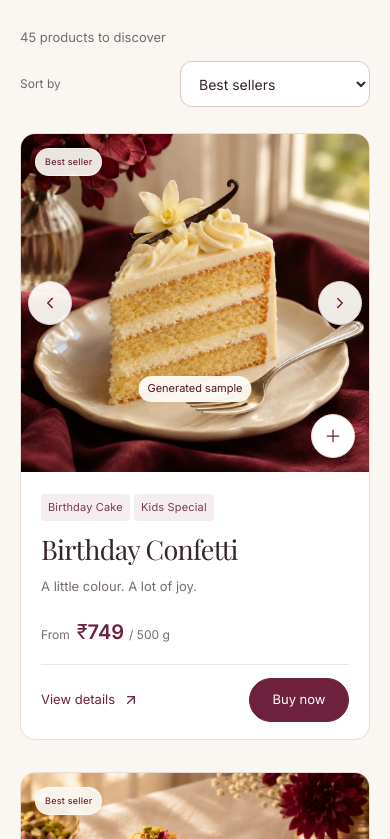
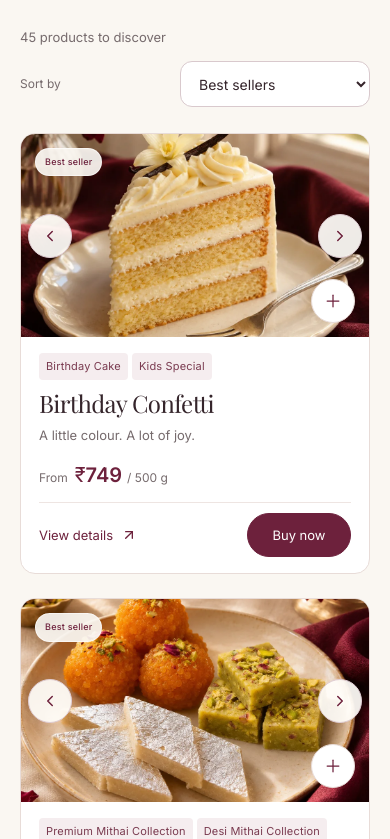
Before and after one commit to vikashkr1712/bakers-house, a React (Vite) app: page /shop in a window 390 px wide. Shown: the part 1165-2004 px from the top of the page. Built offline with nearby package versions, Linux system fonts and the light colour scheme.

Commit message:
Compact mobile product cards and remove sample labels

```diff
--- a/src/components/CatalogProductCard.jsx
+++ b/src/components/CatalogProductCard.jsx
@@ -53,7 +53,6 @@ export default function CatalogProductCard({ product, onAdd, onBuy, previewGalle
         <img key={currentPhoto.src} src={currentPhoto.src} alt={currentPhoto.alt} width="800" height="800" loading="lazy" decoding="async" />
       </Link>
       {previewEnabled && <>
-        {currentPhoto.generated && <span className="catalog-preview-sample">Generated sample</span>}
         <button type="button" className="catalog-preview-arrow catalog-preview-arrow--previous" aria-label={`Previous photograph of ${product.name}`} onClick={() => changePhoto(-1)}><ChevronLeft size={18} aria-hidden="true" /></button>
         <button type="button" className="catalog-preview-arrow catalog-preview-arrow--next" aria-label={`Next photograph of ${product.name}`} onClick={() => changePhoto(1)}><ChevronRight size={18} aria-hidden="true" /></button>
         <span className="catalog-gallery-position" aria-live={autoplay && !reducedMotion ? 'off' : 'polite'}>{activeImage + 1} / {gallery.length}</span>
--- a/src/data/productGallery.js
+++ b/src/data/productGallery.js
@@ -6,14 +6,14 @@ const inspirationSubjects = {
   sweets: ['an assorted mithai serving plate', 'mithai making by hand', 'an assorted mithai gift box', 'a festive mithai table', 'nuts, dates and seeds', 'assorted mithai textures'],
 }
 
-// These shared context photographs are explicitly labelled inspiration samples.
+// These shared context photographs are labelled by their styling inspiration.
 // They do not claim to show additional angles or the recipe of an actual product.
 export function buildProductGallery({ collection, name, image, alt }) {
   return [
     { src: image, alt, label: `${name} photograph`, generated: false },
     ...inspirationLabels.map((label, index) => ({
       src: `/images/bakery/gallery/${collection}-${String(index + 1).padStart(2, '0')}.webp`,
-      alt: `Generated sample: ${inspirationSubjects[collection]?.[index] || label.toLowerCase()}`,
+      alt: `Styling inspiration: ${inspirationSubjects[collection]?.[index] || label.toLowerCase()}`,
       label,
       generated: true,
     })),
--- a/src/pages/CakeDetailPage.jsx
+++ b/src/pages/CakeDetailPage.jsx
@@ -46,7 +46,7 @@ export default function CakeDetailPage({ onAdd, onBuy, collection = 'cakes' }) {
             <button type="button" className="product-gallery-arrow product-gallery-arrow--next" aria-label={`Next photograph of ${product.name}`} onClick={() => setActiveImage(index => (index + 1) % gallery.length)}><ChevronRight size={20} aria-hidden="true" /></button>
             <span className="product-gallery-position" aria-live="polite">{activeImage + 1} / {gallery.length}</span>
           </div>
-          <p className="product-gallery-note">{currentPhoto.generated ? `Generated sample · ${currentPhoto.label}. Styling inspiration; the actual product may differ.` : product.imageNote || currentPhoto.label}</p>
+          <p className="product-gallery-note">{currentPhoto.generated ? `${currentPhoto.label}. Styling inspiration; the actual product may differ.` : product.imageNote || currentPhoto.label}</p>
           <div className="cake-detail-thumbnails" role="group" aria-label="Product photographs">{gallery.map((photo, index) => <button key={photo.src} type="button" onClick={() => setActiveImage(index)} aria-pressed={activeImage === index} aria-label={`View photograph ${index + 1} of ${product.name}`}><img src={photo.src} alt="" width="100" height="100" loading="lazy" decoding="async" /><span className="product-gallery-thumbnail-number" aria-hidden="true">{index + 1}</span></button>)}</div>
           <Link className="cake-detail-back" to={from}><ArrowLeft size={16} aria-hidden="true" />{backLabel}</Link>
         </div>
--- a/src/styles/catalog.css
+++ b/src/styles/catalog.css
@@ -228,18 +228,20 @@
   .catalog-listing-heading { align-items: start; flex-direction: column; gap: 13px; }
   .catalog-section-heading > div > p:not(.eyebrow) { font-size: 13px; margin-top: 10px; }
   .catalog-results-count { font-size: 11px; }
-  .catalog-product-grid { gap: 23px 16px; }
-  .catalog-product-info { padding: 16px 14px 12px; }
-  .catalog-product-info h3 { font-size: 22px; margin-top: 11px; }
-  .catalog-product-note { font-size: 13px; }
+  .catalog-product-grid { grid-template-columns: minmax(0, 1fr); gap: 24px; }
+  .catalog-product-card { align-self: start; }
+  .catalog-product-image { flex: none; height: clamp(180px, 52vw, 260px); aspect-ratio: auto; }
+  .catalog-product-info { flex: none; padding: 16px 18px; }
+  .catalog-product-info h3 { font-size: 24px; margin-top: 8px; }
+  .catalog-product-note { font-size: 13px; margin-top: 6px; line-height: 1.65; }
   .catalog-product-tags { gap: 4px; }
   .catalog-product-tags span { font-size: 11px; padding: 4px 7px; }
-  .catalog-product-price { font-size: 18px; padding-top: 14px; }
+  .catalog-product-price { font-size: 20px; margin-top: 0; padding-top: 12px; }
   .catalog-product-price > span { font-size: 12px; }
   .catalog-product-price small { font-size: 12px; }
-  .catalog-product-actions { flex-wrap: wrap; margin-top: 11px; padding-top: 10px; gap: 5px; }
+  .catalog-product-actions { flex-wrap: nowrap; margin-top: 10px; padding-top: 10px; gap: 12px; }
   .catalog-details-link { font-size: 13px; }
-  .catalog-buy-button { font-size: 13px; padding: 10px 15px; width: 100%; }
+  .catalog-buy-button { font-size: 13px; padding: 10px 18px; min-width: 104px; width: auto; }
   .catalog-bestseller { left: 10px; top: 10px; padding: 5px 9px; font-size: 9px; }
   .catalog-quick-add { right: 11px; bottom: 11px; width: 44px; height: 44px; }
   .catalog-closing-note { gap: 12px; margin-top: 30px; padding-bottom: 15px; font-size: 10px; }
@@ -268,16 +270,6 @@
   .collection-subcategory-panel { padding: 20px 16px; }
   .collection-subcategory-controls .subcategory-select-field { flex-basis: 100%; }
   .collection-filter-clear { margin-left: 0; }
-  .catalog-product-grid { grid-template-columns: 1fr; gap: 25px; }
-  .catalog-product-image { aspect-ratio: 1 / .97; }
-  .catalog-product-info { padding: 22px 20px 17px; }
-  .catalog-product-info h3 { font-size: 27px; }
-  .catalog-product-note { font-size: 13px; }
-  .catalog-product-tags span { font-size: 11px; }
-  .catalog-product-price { padding-top: 17px; font-size: 20px; }
-  .catalog-product-actions { flex-wrap: nowrap; gap: 15px; padding-top: 13px; margin-top: 15px; }
-  .catalog-buy-button { width: auto; min-width: 100px; padding-inline: 18px; font-size: 13px; }
-  .catalog-details-link { font-size: 13px; }
   .catalog-bestseller { left: 14px; top: 14px; }
   .catalog-quick-add { width: 44px; height: 44px; right: 14px; bottom: 14px; }
   .catalog-hero-photo-frame { height: 320px; }
--- a/src/styles/product-gallery.css
+++ b/src/styles/product-gallery.css
@@ -5,7 +5,6 @@
 .catalog-gallery-position, .product-gallery-position { position: absolute; z-index: 1; bottom: 19px; left: 50%; translate: -50% 0; padding: 5px 10px; border-radius: 999px; background: #fffdf9ed; color: var(--burgundy-dark); font-size: 12px; line-height: 1.7; pointer-events: none; }
 .catalog-gallery-position { opacity: 0; visibility: hidden; }
 .catalog-product-card:has(:focus-visible) .catalog-gallery-position { opacity: 1; visibility: visible; }
-.catalog-preview-sample { position: absolute; z-index: 1; bottom: 70px; left: 50%; translate: -50% 0; width: max-content; max-width: calc(100% - 24px); padding: 4px 9px; border-radius: 999px; background: #fffdf9ed; color: var(--burgundy-dark); font-size: 11px; line-height: 1.6; text-align: center; pointer-events: none; }
 .catalog-product-image > a > img { animation: gallery-photo-reveal 180ms ease; }
 .product-gallery-note { min-height: 48px; margin-top: 12px; color: var(--muted); font-size: 14px; line-height: 1.7; }
 .cake-detail-gallery .cake-detail-thumbnails { display: grid; grid-template-columns: repeat(auto-fit, minmax(44px, 1fr)); gap: 10px; }
--- a/src/styles/redesign.css
+++ b/src/styles/redesign.css
@@ -135,6 +135,9 @@ body { background: var(--cream); color: var(--ink); }
   .category-image-wrap { aspect-ratio: 1.6; }
   .category-card-title { font-size: 27px; }
 }
+@media (max-width: 650px) {
+  .favorites .product-grid { grid-template-columns: minmax(0, 1fr); gap: 24px; }
+}
 @media (max-width: 420px) {
   .celebration-copy .eyebrow { font-size: 9px; letter-spacing: .12em; }
   .celebration-copy h1 { font-size: 39px; }
@@ -147,6 +150,5 @@ body { background: var(--cream); color: var(--ink); }
   .celebration-seal { font-size: clamp(8px, 2.5vw, 10px); }
   .celebration-seal em { font-size: clamp(10px, 3vw, 12px); }
   .celebration-float { border-width: 3px; }
-  .favorites .product-grid { grid-template-columns: minmax(0, 1fr); gap: 32px; }
 }
 @media (prefers-reduced-motion: reduce) { .celebration-float { animation: none; } }
--- a/src/styles/search.css
+++ b/src/styles/search.css
@@ -74,6 +74,9 @@
   .search-page-collection-note { display: none; }
   .search-page-footer { flex-direction: column; align-items: flex-start; gap: 8px; }
 }
+@media (max-width: 650px) {
+  .search-page-grid { grid-template-columns: minmax(0, 1fr); gap: 24px; }
+}
 @media (max-width: 599px) {
   .search-page-intro { padding-block: 12px 24px; }
   .search-page-heading { margin-top: 12px; }
@@ -94,7 +97,6 @@
   .search-page-categories button { padding: 10px 14px; gap: 10px; }
   .search-page-toolbar { min-height: 72px; align-items: flex-start; }
   .search-page-count { padding-top: 9px; }
-  .search-page-grid { grid-template-columns: minmax(0, 1fr); gap: 24px; }
   .search-page-card { display: grid; grid-template-columns: 108px minmax(0, 1fr); gap: 18px; padding-bottom: 24px; border-bottom: 1px solid #ded4c7; }
   .search-page-photo { height: 100%; min-height: 156px; aspect-ratio: auto; }
   .search-page-card-copy { padding-top: 0; }
--- a/src/styles/shop.css
+++ b/src/styles/shop.css
@@ -93,6 +93,9 @@
   .shop-results-count { padding-top: 24px; }
   .shop-product-grid { gap: 32px 20px; }
 }
+@media (max-width: 650px) {
+  .shop-product-grid { grid-template-columns: minmax(0, 1fr); gap: 24px; }
+}
 @media (max-width: 420px) {
   .shop-intro h1 { font-size: 39px; }
   .shop-intro .eyebrow { font-size: 10px; }
@@ -109,7 +112,6 @@
   .shop-results-count { padding-top: 0; }
   .shop-sort { flex-direction: row; align-items: center; justify-content: space-between; gap: 14px; }
   .shop-sort select { width: 190px; }
-  .shop-product-grid { grid-template-columns: minmax(0, 1fr); }
   .shop-collection-footer { flex-direction: column; align-items: flex-start; gap: 8px; }
 }
 @media (hover: hover) and (pointer: fine) {
```
